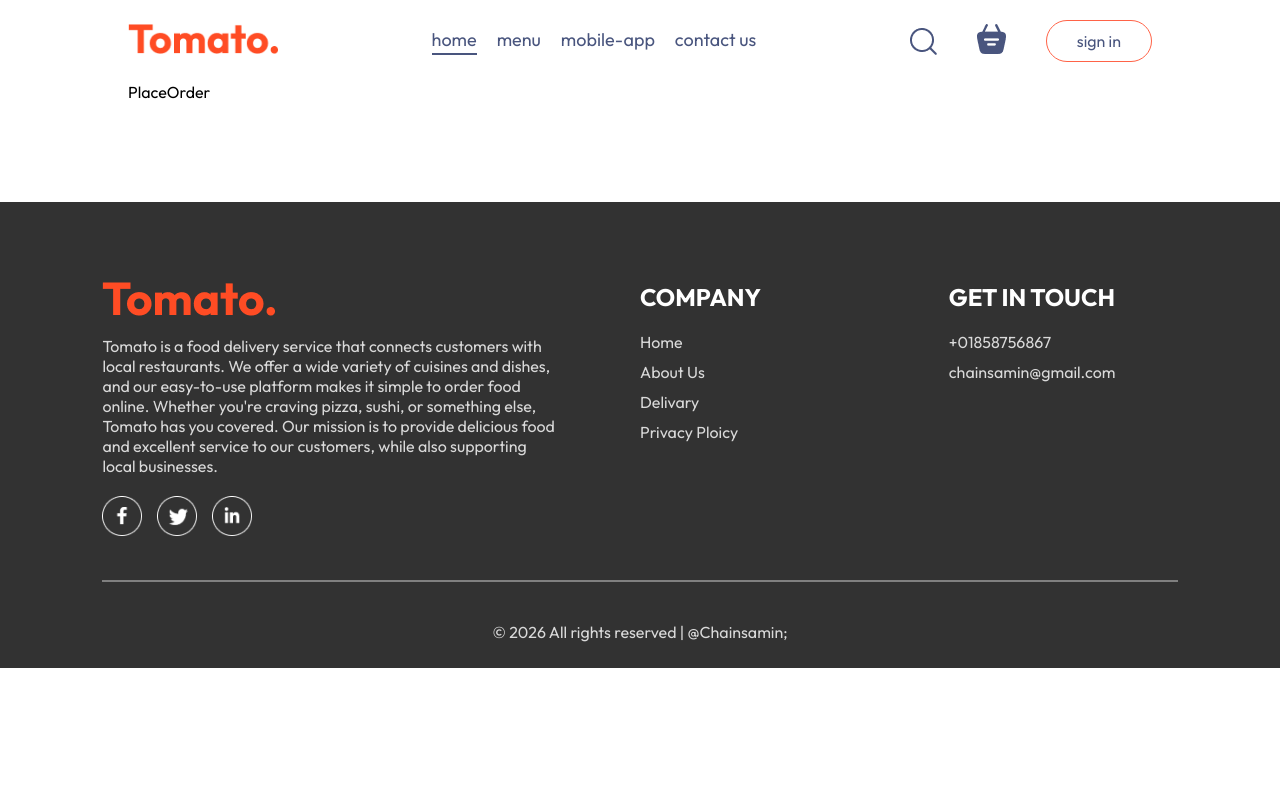
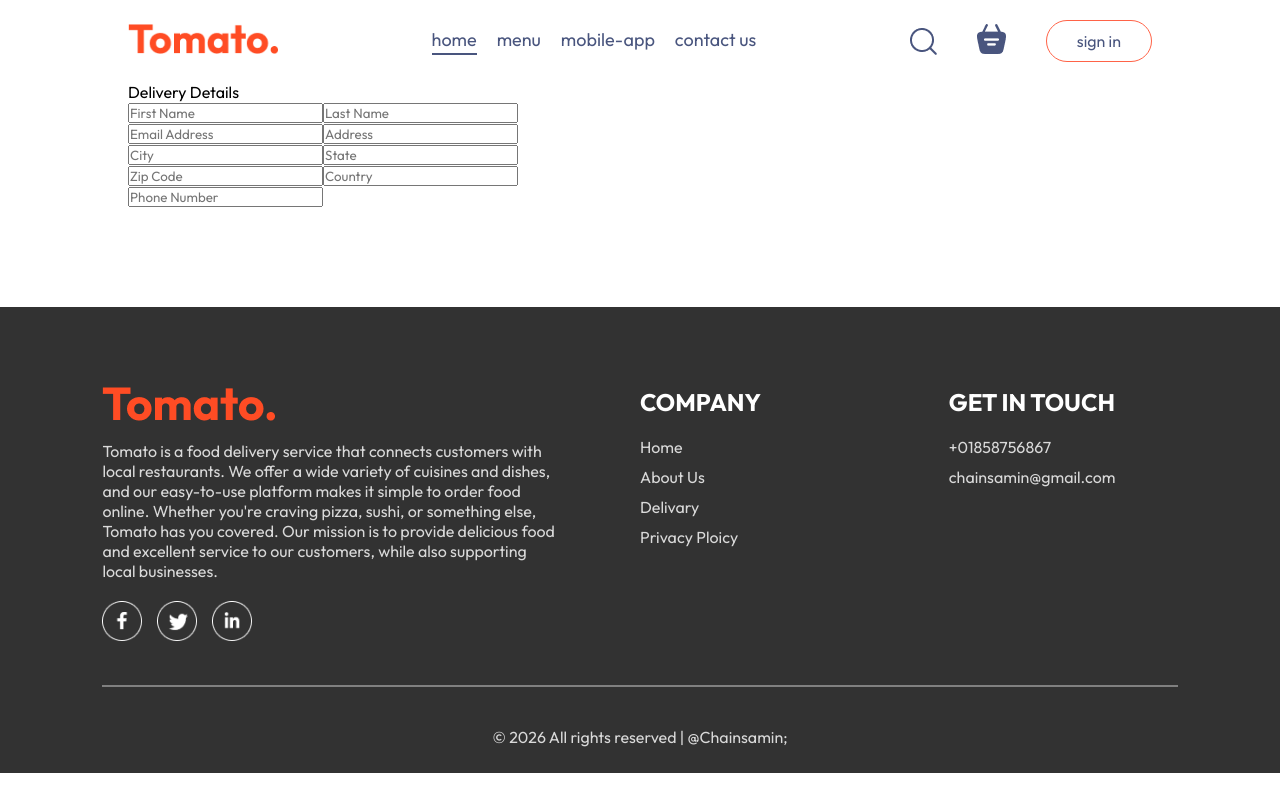
Before and after one commit to sam-in07/ByteBites, a React (Vite) app in the folder frontend/: page /placeorder in a window 1280 px wide. Built offline with nearby package versions, Linux system fonts and the light colour scheme; a web font is replaced by a local one.

Commit message:
path issue an dacrt jsx runnig

```diff
--- a/frontend/src/pages/Cart/Cart.jsx
+++ b/frontend/src/pages/Cart/Cart.jsx
@@ -59,7 +59,7 @@ export const Cart = () => {
             <p>Total</p>
             <p>৳{getTotalCartAmount() + 100}</p>
           </div>
-          <button onClick={()=>navigate('/order')}>PROCEED TO CHECKOUT</button>
+          <button onClick={()=>navigate('/placeorder')}>PROCEED TO CHECKOUT</button>
         </div>
         <div className="cart-promocode">
           <div>
--- a/frontend/src/pages/PlaceOrder/PlaceOrder.jsx
+++ b/frontend/src/pages/PlaceOrder/PlaceOrder.jsx
@@ -1,9 +1,31 @@
-import React from 'react'
-import './PlaceOrder.css'
+import React from "react";
+import "./PlaceOrder.css";
 const PlaceOrder = () => {
   return (
-    <div>PlaceOrder</div>
-  )
-}
+    <form action="" className="place-order">
+      <div className="place-order-left">
+        <p className="title"> Delivery Details</p>
+        <div className="multi-fields">
+          <input type="text" placeholder="First Name" />
+          <input type="text" placeholder="Last Name" />
+        </div>
+        <input type="text" placeholder="Email Address" />
+        <input type="text" placeholder="Address" />
+        <div className="multi-fields">
+          <input type="text" placeholder="City" />
+          <input type="text" placeholder="State" />
+        </div>
+        <div className="multi-fields">
+          <input type="text" placeholder="Zip Code" />
+          <input type="text" placeholder="Country" />
+        </div>
+        <input type="text" placeholder="Phone Number" />
+      </div>
+      <div className="place-order-right">
 
-export default PlaceOrder
+      </div>
+    </form>
+  );
+};
+
+export default PlaceOrder;
```
